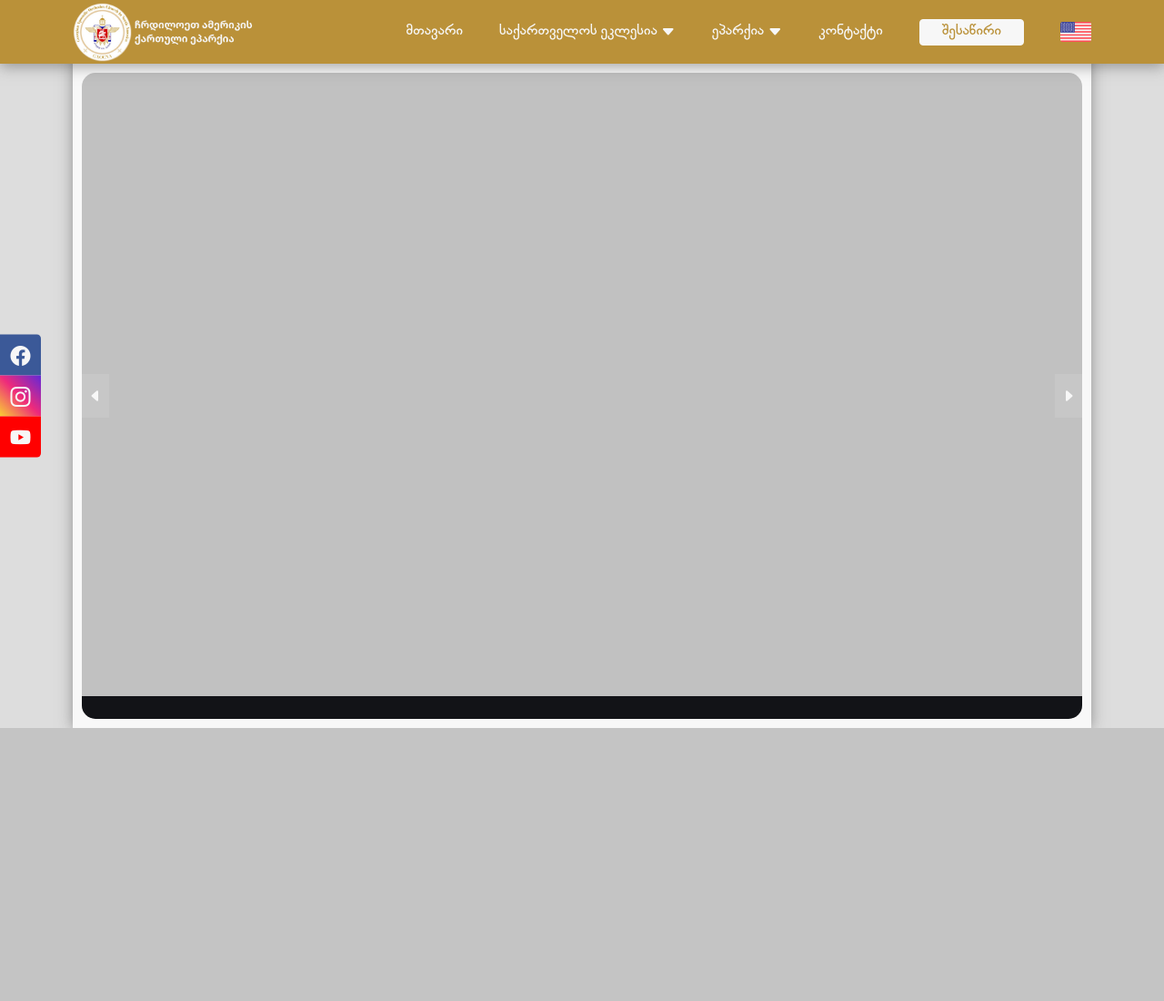
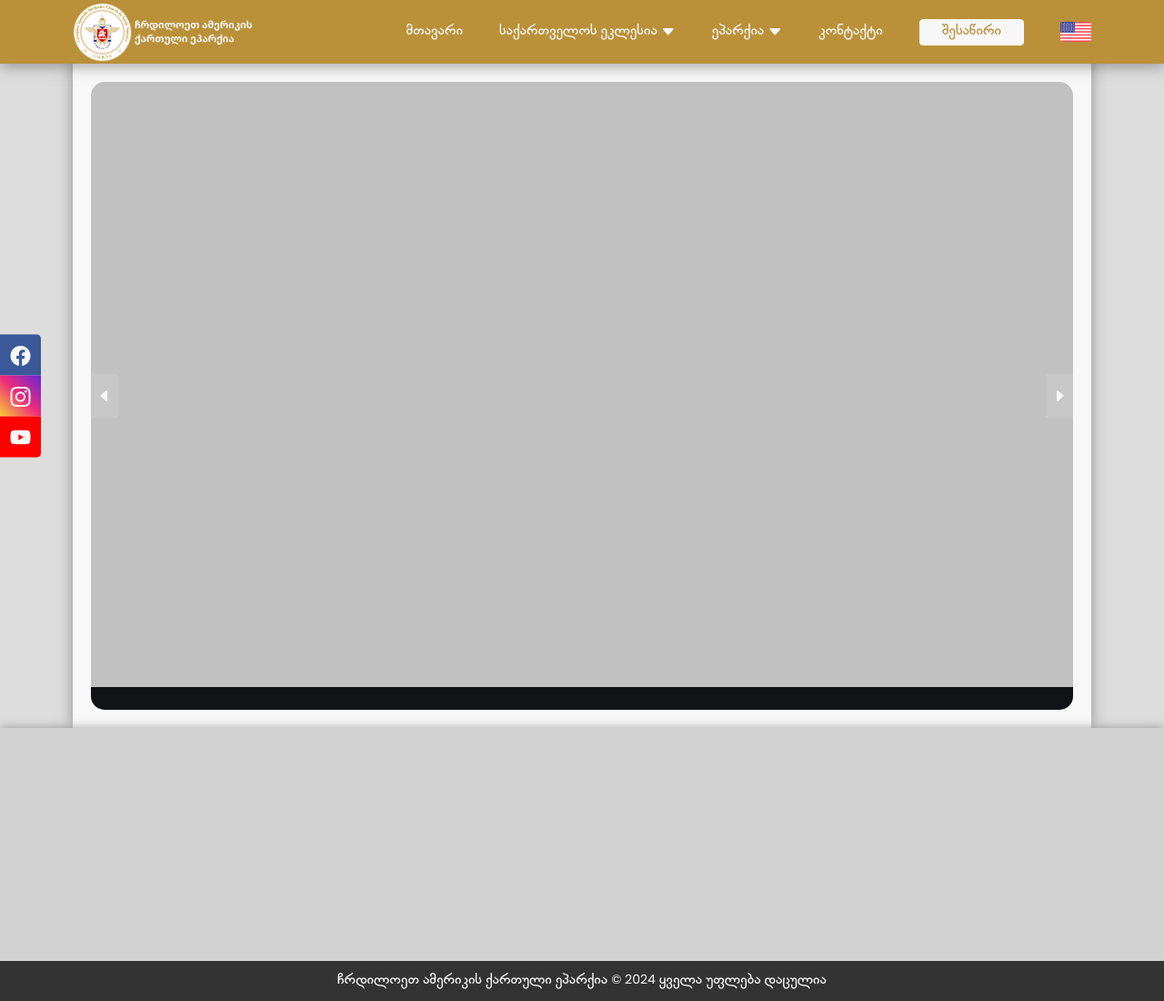
Before and after one commit to AndriaBeridze/GAOCNA-Web, a Django app: page / in a window 1280 px wide. Shown: the whole page at 91% size. Before the commit the page ends 800 px from the top, so only its background shows below. Run offline with Django 5.2, Linux system fonts and the light colour scheme; data that the repository does not hold is empty.

Commit message:
Add footer

```diff
--- a/core/static/css/base.css
+++ b/core/static/css/base.css
@@ -17,8 +17,7 @@
     from {
         display: none;
         opacity: 0;
-    }
-    to {
+    } to {
         display: flex;
         opacity: 1;
     }
@@ -28,8 +27,7 @@
     from {
         display: flex;
         opacity: 1;
-    }
-    to {
+    } to {
         display: none;
         opacity: 0;
     }
@@ -43,6 +41,7 @@
 
     /* Colors */
     --body-bg-color: #DDDDDD;
+    --footer-bg-color: #D2D2D2;
     --color-primary: #BA9139;
     --color-secondary: #F8F8F8;
     --text-primary: #F7F7F7;
@@ -54,6 +53,7 @@
     --ig-background: linear-gradient(45deg, #f9ce34, #ee2a7b, #6228d7);
     --yt-background: #FF0000;
     --news-slide-bg-color: rgb(170, 170, 170, 0.7);
+    --copyright-bg-color: #333333;
 
     /* Dimensions */
     --side-padding: 80px;
@@ -87,7 +87,7 @@
     --widget-header-border-radius: 10px;
 
     /* News */
-    --news-slide-margin: 10px;
+    --news-slide-margin: 20px;
     --news-details-height: 80px;
     --news-carousel-slide-border-radius: 15px;
     --news-item-gap: 10px;
@@ -95,4 +95,7 @@
     --carousel-btn-height: 64px;
     --carousel-btn-width: 40px;
     --carousel-indicators-height: 25px;
+
+    /* Footer */
+    --footer-min-height: 300px;
 }
--- a/core/static/css/pages/layout.css
+++ b/core/static/css/pages/layout.css
@@ -1,10 +1,12 @@
 body {
     display: flex;
-    justify-content: center;
+    flex-direction: column;
+    align-items: center;
     color: var(--text-primary);
     background-color: var(--body-bg-color);
     margin: 0;
     padding: 0 var(--side-padding);
+    overflow-x: hidden;
 }
 
 *[lang="en"] {
@@ -222,4 +224,39 @@ a:last-child .soc-media-icon {
     padding-top: var(--nav-height);
     background-color: var(--color-secondary);
     box-shadow: 0 0 15px var(--box-shadow-dark);
+    z-index: 100;
 }
+
+
+.footer {
+    display: flex;
+    align-items: center;
+    justify-content: center;
+    min-height: var(--footer-min-height);
+    width: 100vw;
+    background-color: var(--footer-bg-color);
+    color: var(--text-primary);
+    z-index: 200;
+    box-shadow: 0 0 10px var(--box-shadow-light);
+    position: relative;
+    padding-bottom: var(--copyright-height);
+}
+
+.copyright {
+    background-color: var(--copyright-bg-color);
+    position: absolute;
+    bottom: 0;
+    left: 0;
+    right: 0;
+    padding: 10px 0;
+    display: flex;
+    align-items: center;
+    justify-content: center;
+}
+
+.copyright p {
+    padding: 0;
+    text-wrap: wrap;
+    margin: 0 20px;
+    text-align: center;
+}
--- a/core/static/css/responsive/layout.css
+++ b/core/static/css/responsive/layout.css
@@ -73,7 +73,7 @@
         display: flex;
         flex-direction: column;
         align-items: center;
-        height: 100svh;
+        height: 100dvh;
         overflow-y: auto;
         transform: translateX(-100%);
         width: 400px;
@@ -81,6 +81,7 @@
         background-color: var(--color-primary);
         transition: transform var(--transition-duration), box-shadow var(--transition-duration);
         gap: 0;
+        z-index: 2000;
     }
 
     .navbar-menu.slide {
--- a/core/templates/ka/layout-ka.html
+++ b/core/templates/ka/layout-ka.html
@@ -78,5 +78,10 @@
             {% block main %}
             {% endblock %}
         </main>
+        <footer class="footer">
+            <div class="copyright">
+                <p>ჩრდილოეთ ამერიკის ქართული ეპარქია <span lang="en">&copy; 2024</span> ყველა უფლება დაცულია</p>
+            </div>
+        </footer>
     </body>
 </html>
```
